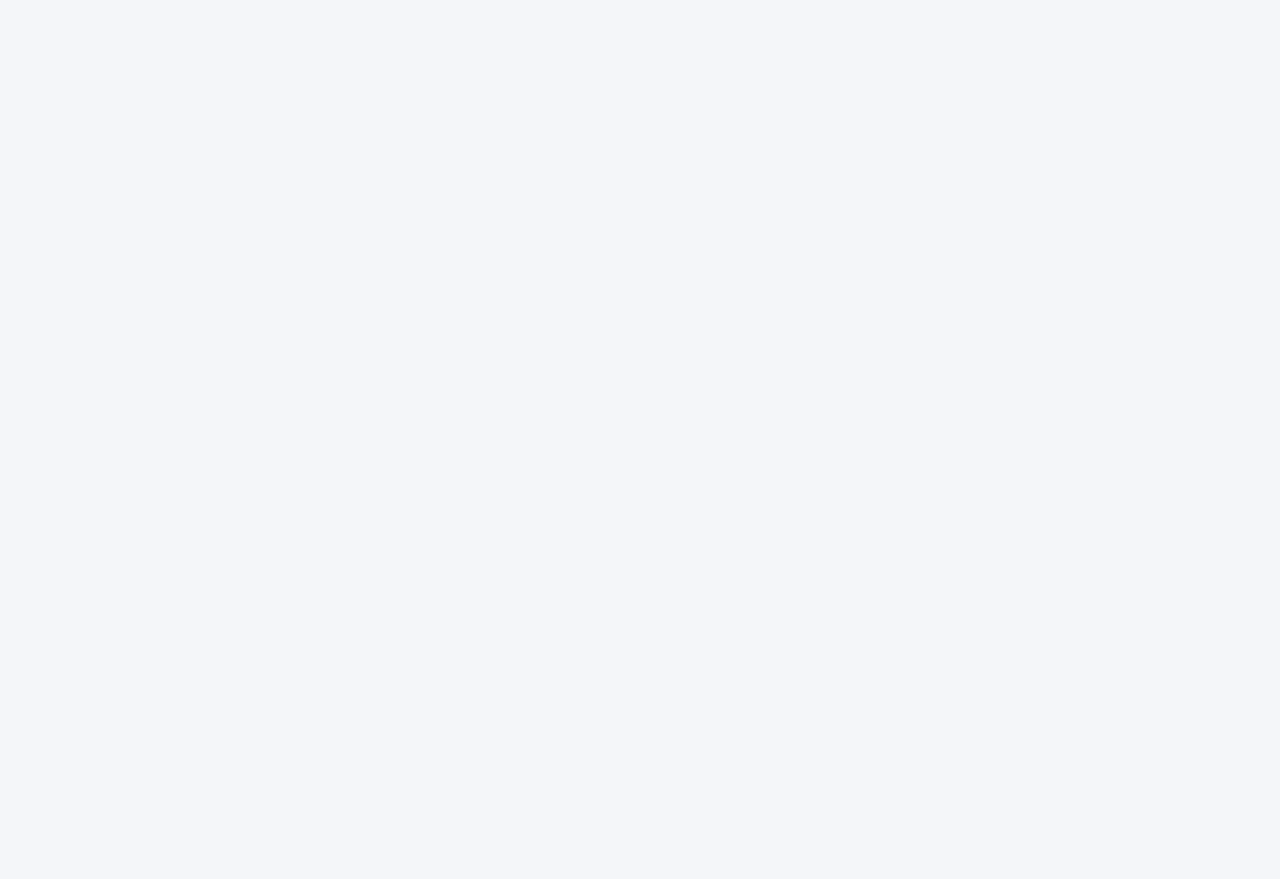
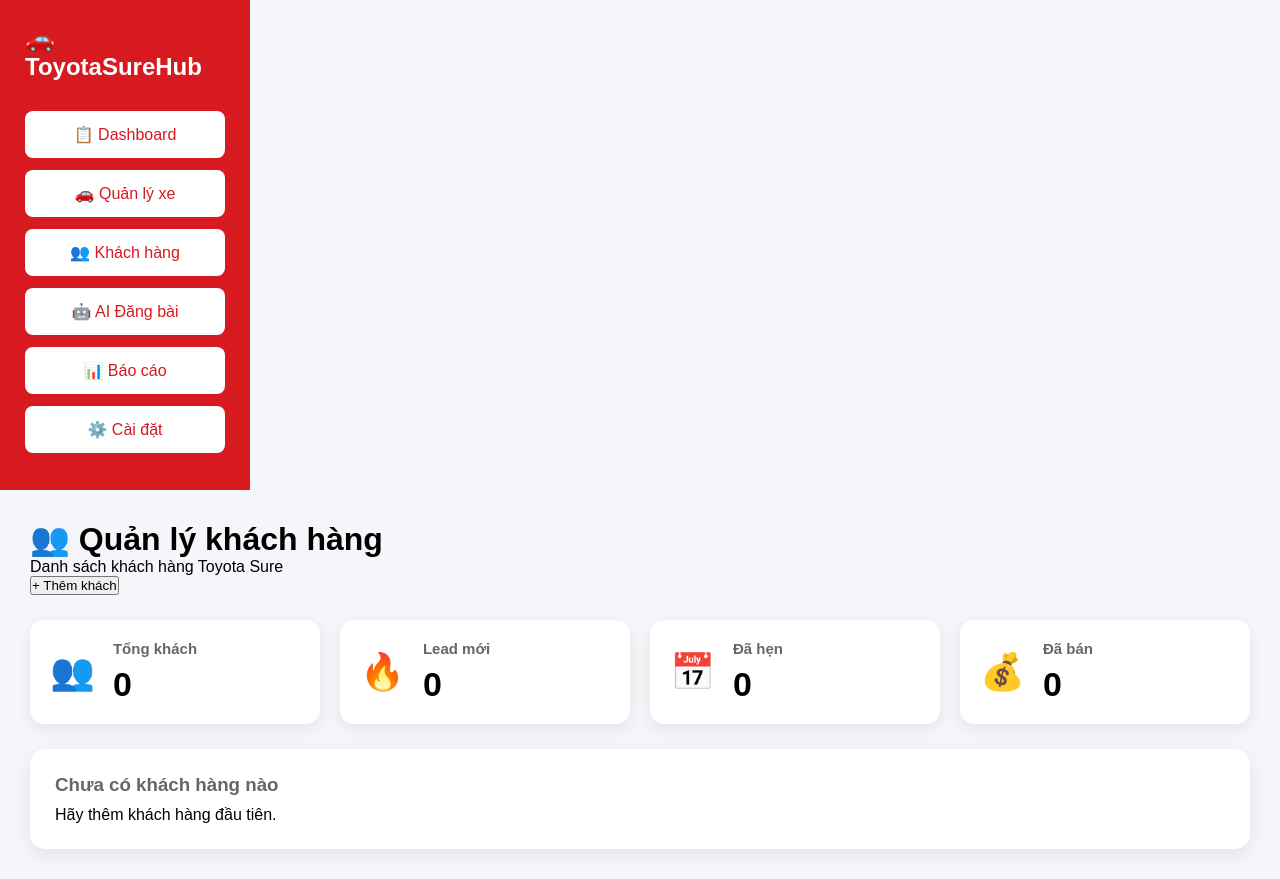
Before and after one commit to cuongdz105/ToyotaSureHub, a React (Vite) app: page /customers in a window 1280 px wide. Before the commit this address had no page. Before the commit the page ends 800 px from the top, so only its background shows below. Built offline with nearby package versions, Linux system fonts and the light colour scheme.

Commit message:
feat: CRM module foundation

```diff
--- a/src/App.css
+++ b/src/App.css
@@ -233,3 +233,35 @@
   background: #20c997;
   color: white;
 }
+
+.stats-grid {
+  display: grid;
+  grid-template-columns: repeat(4, 1fr);
+  gap: 20px;
+  margin: 25px 0;
+}
+
+.stat-card {
+  background: white;
+  border-radius: 14px;
+  padding: 20px;
+  display: flex;
+  gap: 18px;
+  align-items: center;
+  box-shadow: 0 5px 16px rgba(0,0,0,.08);
+}
+
+.stat-icon {
+  font-size: 36px;
+}
+
+.stat-content h4{
+  margin:0;
+  color:#666;
+  font-size:15px;
+}
+
+.stat-content h2{
+  margin-top:8px;
+  font-size:34px;
+}
--- a/src/App.jsx
+++ b/src/App.jsx
@@ -7,6 +7,7 @@
 import EditCar from "./pages/EditCar";
 import CarDetail from "./pages/CarDetail";
 import Settings from "./pages/Settings";
+import Customers from "./pages/Customers";
 
 function App() {
   return (
@@ -15,6 +16,7 @@
       <Route path="/cars" element={<CarList />} />
       <Route path="/cars/new" element={<AddCar />} />
       <Route path="/edit/:id" element={<EditCar />} />
+      <Route path="/customers" element={<Customers />} />
 
       <Route
   path="/cars/:id"
--- /dev/null
+++ b/src/components/CustomerStats.jsx
@@ -0,0 +1,14 @@
+import StatCard from "./StatCard";
+
+function CustomerStats() {
+  return (
+    <div className="stats-grid">
+      <StatCard icon="👥" title="Tổng khách" value={0} />
+      <StatCard icon="🔥" title="Lead mới" value={0} />
+      <StatCard icon="📅" title="Đã hẹn" value={0} />
+      <StatCard icon="💰" title="Đã bán" value={0} />
+    </div>
+  );
+}
+
+export default CustomerStats;
--- a/src/components/Sidebar.jsx
+++ b/src/components/Sidebar.jsx
@@ -13,7 +13,9 @@
         <button>🚗 Quản lý xe</button>
       </Link>
 
-      <button>👥 Khách hàng</button>
+      <Link to="/customers">
+  <button>👥 Khách hàng</button>
+</Link>
 
       <button>🤖 AI Đăng bài</button>
 
--- /dev/null
+++ b/src/components/StatCard.jsx
@@ -0,0 +1,14 @@
+function StatCard({ icon, title, value }) {
+  return (
+    <div className="stat-card">
+      <div className="stat-icon">{icon}</div>
+
+      <div className="stat-content">
+        <h4>{title}</h4>
+        <h2>{value}</h2>
+      </div>
+    </div>
+  );
+}
+
+export default StatCard;
--- /dev/null
+++ b/src/pages/Customers.jsx
@@ -0,0 +1,32 @@
+import Sidebar from "../components/Sidebar";
+import CustomerStats from "../components/CustomerStats";
+
+function Customers() {
+  return (
+    <>
+      <Sidebar />
+
+      <main className="content">
+        <div className="page-header">
+          <div>
+            <h1>👥 Quản lý khách hàng</h1>
+            <p>Danh sách khách hàng Toyota Sure</p>
+          </div>
+
+          <button className="btn-add">
+            + Thêm khách
+          </button>
+        </div>
+
+       <CustomerStats />
+
+        <div className="card">
+          <h3>Chưa có khách hàng nào</h3>
+          <p>Hãy thêm khách hàng đầu tiên.</p>
+        </div>
+      </main>
+    </>
+  );
+}
+
+export default Customers;
```
